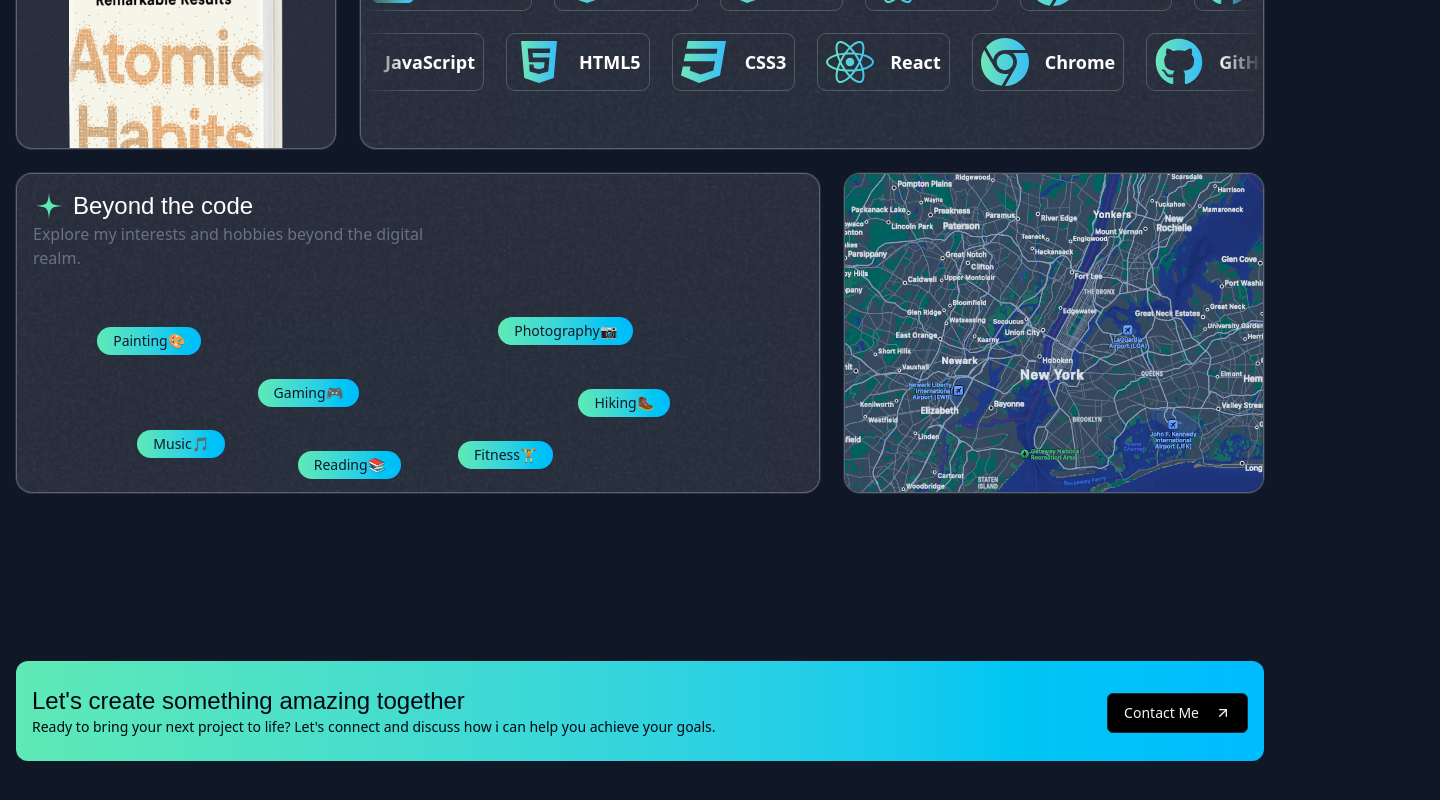
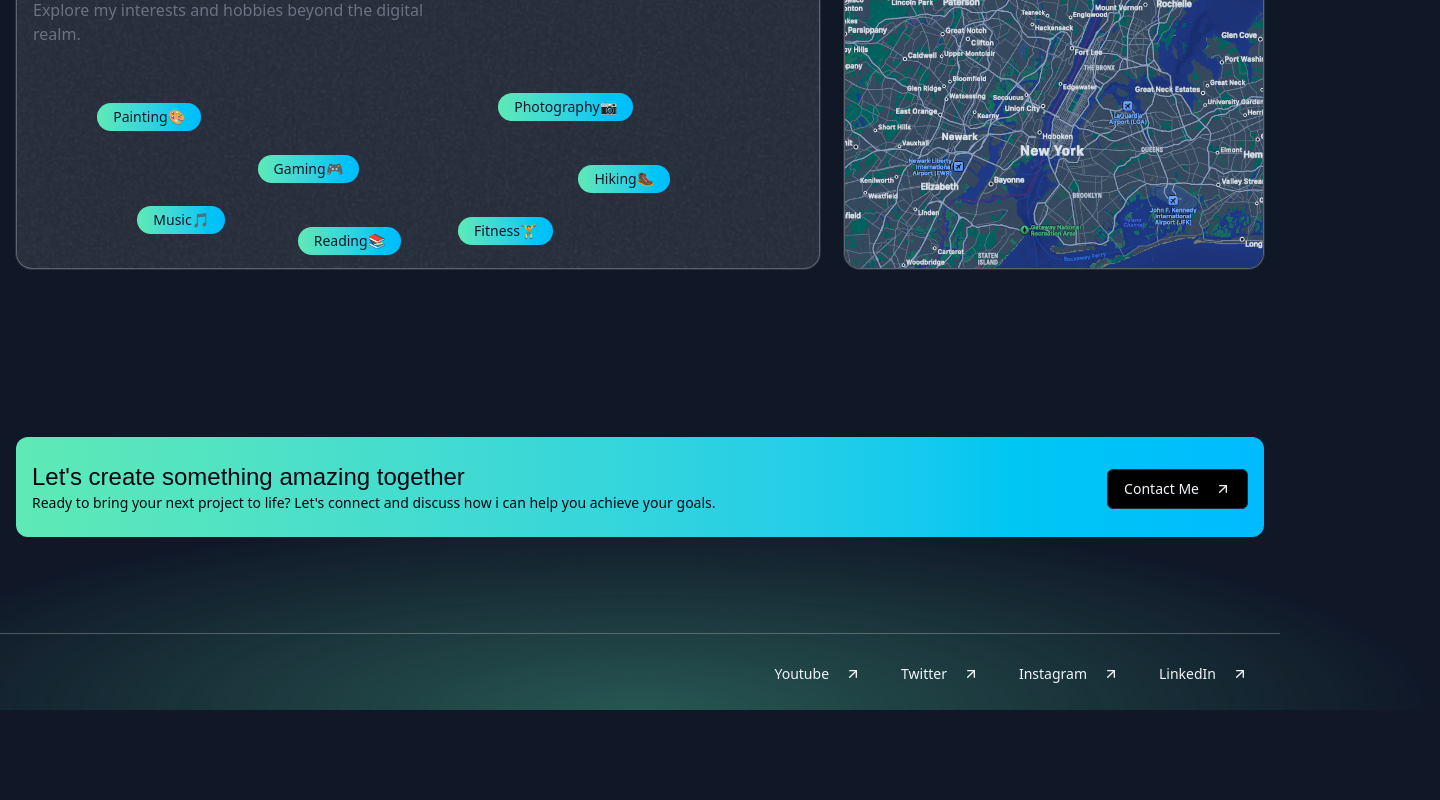
Before and after one commit to huythanh2805/my-portfolio, a Next.js app: page / in a window 1280 px wide. Shown: the part 4257-5057 px from the top of the page, 1440 px wide, since content can reach past the window. After the commit the page ends 4967 px from the top, so only its background shows below. Built offline with nearby package versions, Linux system fonts and the light colour scheme; a web font is replaced by a local one.

Commit message:
Build Footer section

```diff
--- a/src/app/page.tsx
+++ b/src/app/page.tsx
@@ -1,6 +1,7 @@
 import AboutSection from '@/sections/AboutSection'
 import ClientTestimonial from '@/sections/ClientTestimonial'
 import ContactSection from '@/sections/ContactSection'
+import Footer from '@/sections/Footer'
 import Header from '@/sections/Header'
 import HeroSection from '@/sections/HeroSection'
 import ProductsSection from '@/sections/ProductsSection'
@@ -16,6 +17,7 @@ export default function Home() {
       <ClientTestimonial />
       <AboutSection />
       <ContactSection />
+      <Footer />
     </div>
   )
 }
--- a/src/sections/ClientTestimonial.tsx
+++ b/src/sections/ClientTestimonial.tsx
@@ -44,7 +44,7 @@ type Props = {}
 
 function ClientTestimonial({}: Props) {
   return (
-    <div className="page-container overflow-hidden">
+    <div className="page-container overflow-hidden min-h-0 ">
       {/* Section Header */}
       <SectionHeader
         name="Happy Clients"
--- /dev/null
+++ b/src/sections/Footer.tsx
@@ -0,0 +1,55 @@
+import { ArrowUpRight } from 'lucide-react'
+import React from 'react'
+
+type Props = {}
+const FooterLinks = [
+  {
+    name: 'Youtube',
+    link: '#',
+  },
+  {
+    name: 'Twitter',
+    link: '#',
+  },
+  {
+    name: 'Instagram',
+    link: '#',
+  },
+  {
+    name: 'LinkedIn',
+    link: '#',
+  },
+]
+function Footer({}: Props) {
+  return (
+    <div className="page-container py-4 min-h-0 mt-4 border-t border-white/25 flex flex-col gap-4 md:flex-row items-center justify-center md:justify-between">
+      {/* Layer */}
+      <div
+        className="
+        absolute
+    h-[400px]
+    w-[1600px]
+    bottom-0
+    left-1/2
+    -translate-x-1/2
+    bg-emerald-300/30
+    [mask-image:radial-gradient(50%_50%_at_bottom_center,black,transparent)]
+    z-[-10]"
+      ></div>
+      <div></div>
+      <div className="flex flex-col gap-2 md:flex-row items-center justify-center md:justify-between">
+        {FooterLinks.map((item, index) => (
+          <button
+            key={index}
+            className="group mt-1 inline-flex cursor-pointer items-center justify-center gap-2 whitespace-nowrap rounded-md text-sm font-medium h-10 px-4 py-2 transition-colors border-none bg-transparent text-[#f1f5f9] "
+          >
+            {item.name}
+            <ArrowUpRight className="w-4 h-4 ml-2 transition-transform group-hover:-translate-y-0.5 group-hover:translate-x-0.5" />
+          </button>
+        ))}
+      </div>
+    </div>
+  )
+}
+
+export default Footer
```
